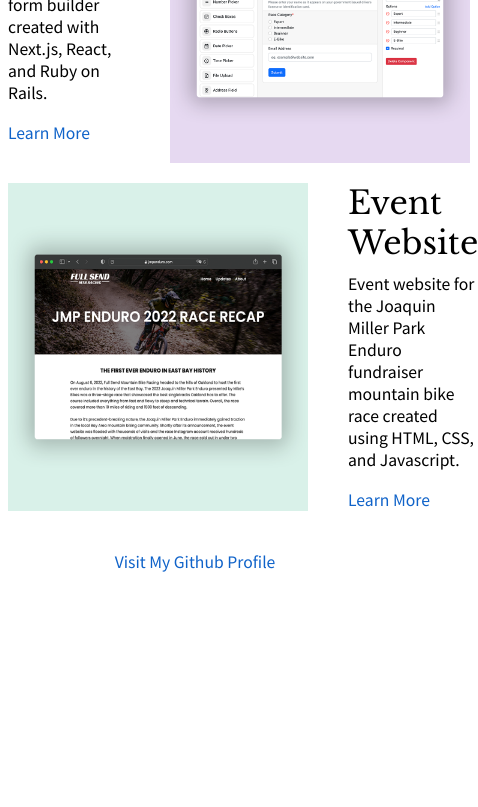
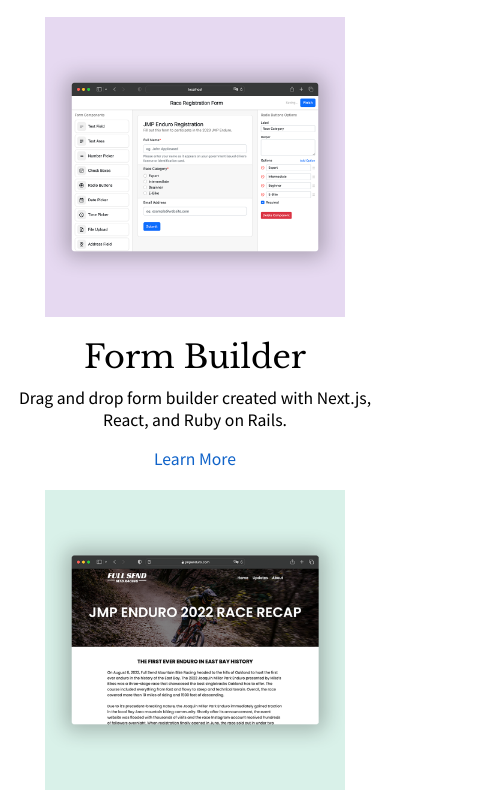
Before and after one commit to nikodittmar/portfolio, a plain HTML site: page index.html in a window 390 px wide. Shown: the part 689-1496 px from the top of the page, 478 px wide, since content can reach past the window. Before the commit the page ends 1282 px from the top, so only its background shows below. Drawn offline with nearby package versions, Linux system fonts and the light colour scheme.

Commit message:
Made UI Mobile Friendly

```diff
--- a/index.html
+++ b/index.html
@@ -35,12 +35,12 @@
             </div>
         </div>
         <div class="project">
-            <div class="project-details-inverse">
+            <div id="form-builder-details" class="project-details-inverse">
                 <h2 class="project-name">Form Builder</h2>
                 <p class="project-description">Drag and drop form builder created with Next.js, React, and Ruby on Rails.</p>
                <a class="project-link" href="https://github.com/nikodittmar/form-builder-frontend" target="_blank">Learn More</a>
             </div>
-            <img class="project-image" src="FormBuilderPreview.png"/>
+            <img id="form-builder-image" class="project-image" src="FormBuilderPreview.png"/>
         </div>
         <div class="project">
             <img class="project-image" src="JMPEnduroWebsitePreview.png"/>
--- a/styles.css
+++ b/styles.css
@@ -53,6 +53,31 @@
    margin-bottom: 20px;
 }
 
+@media screen and (max-width: 580px) {
+    .project {
+        flex-direction: column;
+        text-align: center;
+        align-items: center;
+    }
+    .project-details {
+        margin-top: 20px;
+        padding-left: 10px !important;
+        padding-right: 10px;
+    }
+    .project-details-inverse {
+        margin-top: 20px;
+        padding-right: 10px !important;
+        padding-left: 10px;
+    }
+
+    #form-builder-image {
+        order: 1;
+    }
+    #form-builder-details {
+        order: 2;
+    }
+}
+
 .project-details {
     padding-left: 40px;
     display: flex;
```
